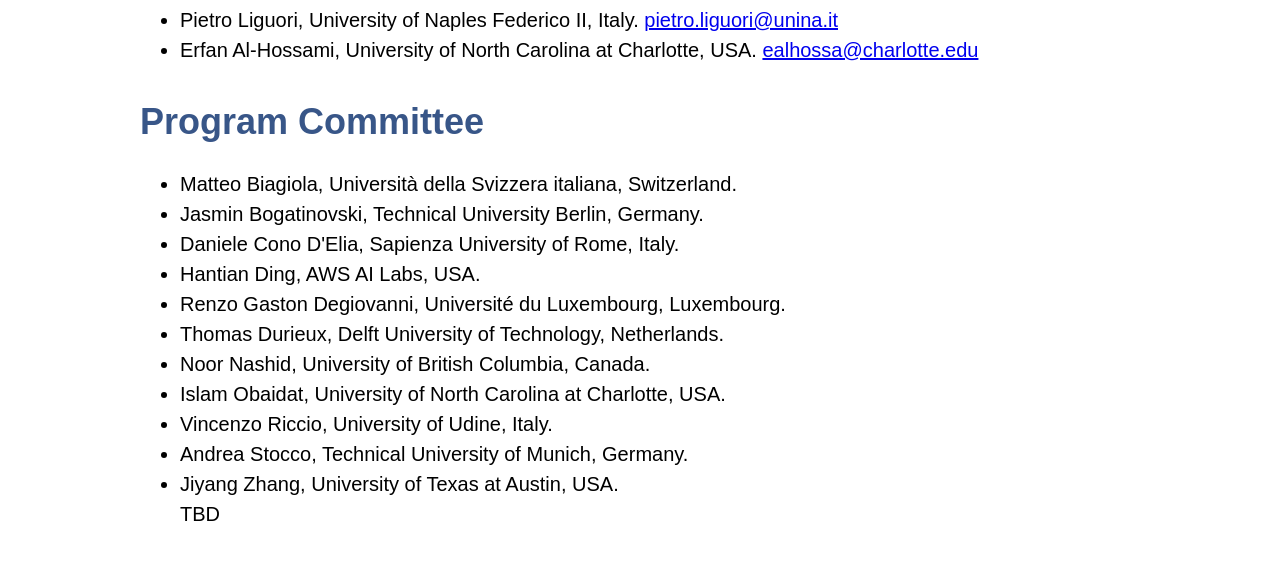
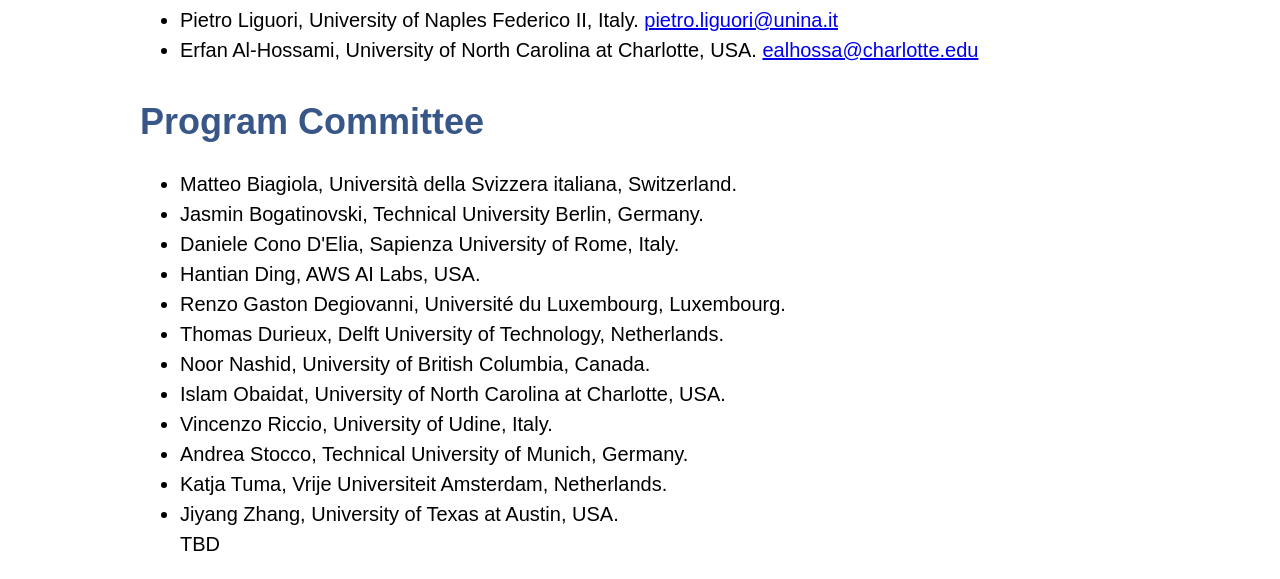
Before and after one commit to resaise/2023, a plain HTML site: page committee.html in a window 1280 px wide. Shown: the part 649-1228 px from the top of the page. Before the commit the page ends 1198 px from the top, so only its background shows below. Drawn offline with Linux system fonts and the light colour scheme.

Commit message:
pc committee

```diff
--- a/committee.html
+++ b/committee.html
@@ -181,6 +181,7 @@
         <li>Islam Obaidat, University of North Carolina at Charlotte, USA. </li>
         <li>Vincenzo Riccio, University of Udine, Italy.</li>
         <li>Andrea Stocco, Technical University of Munich, Germany.</li>
+        <li>Katja Tuma, Vrije Universiteit Amsterdam,  Netherlands.</li>
         <li>Jiyang Zhang, University of Texas at Austin, USA.</li>
         TBD
 
```
